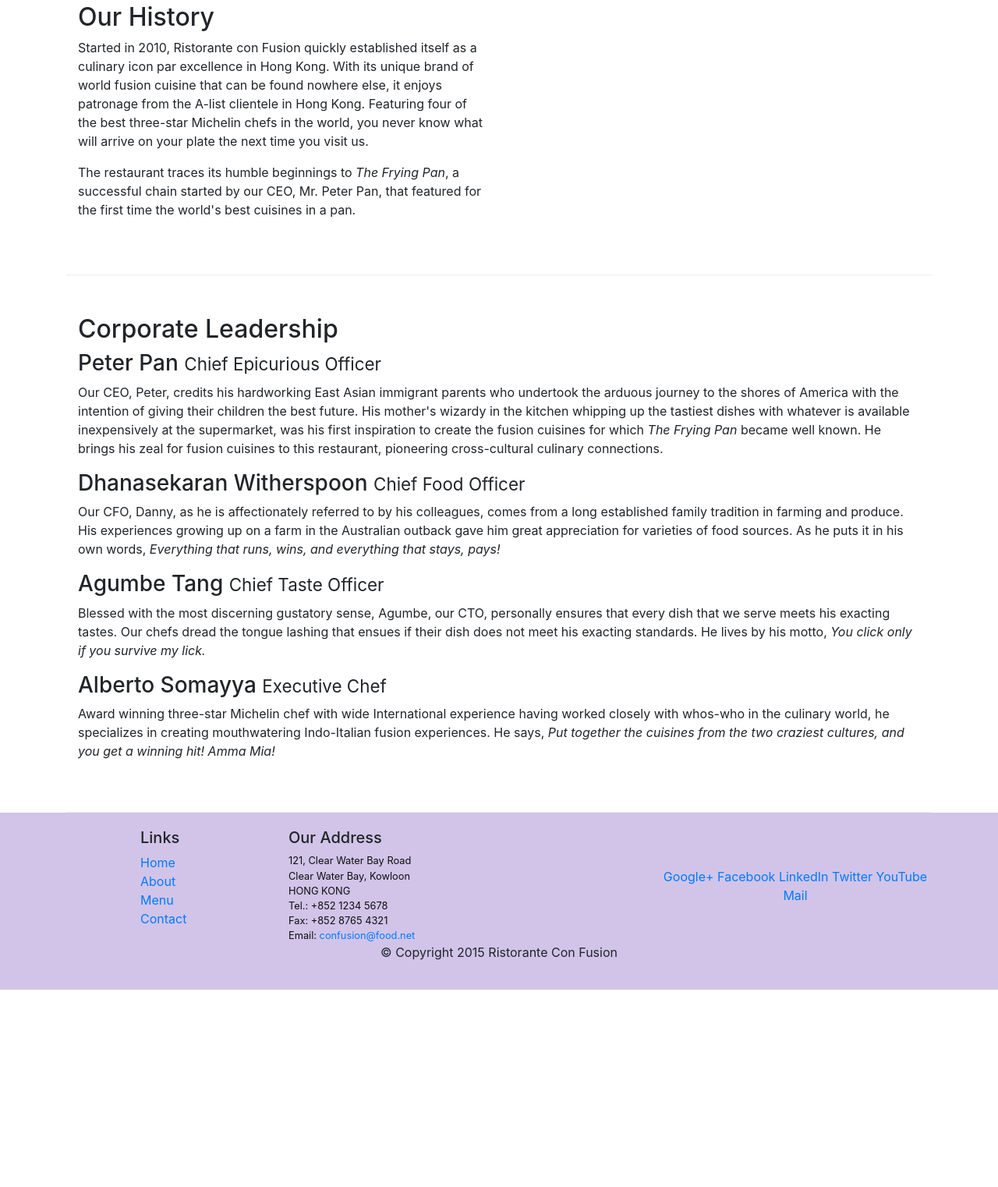
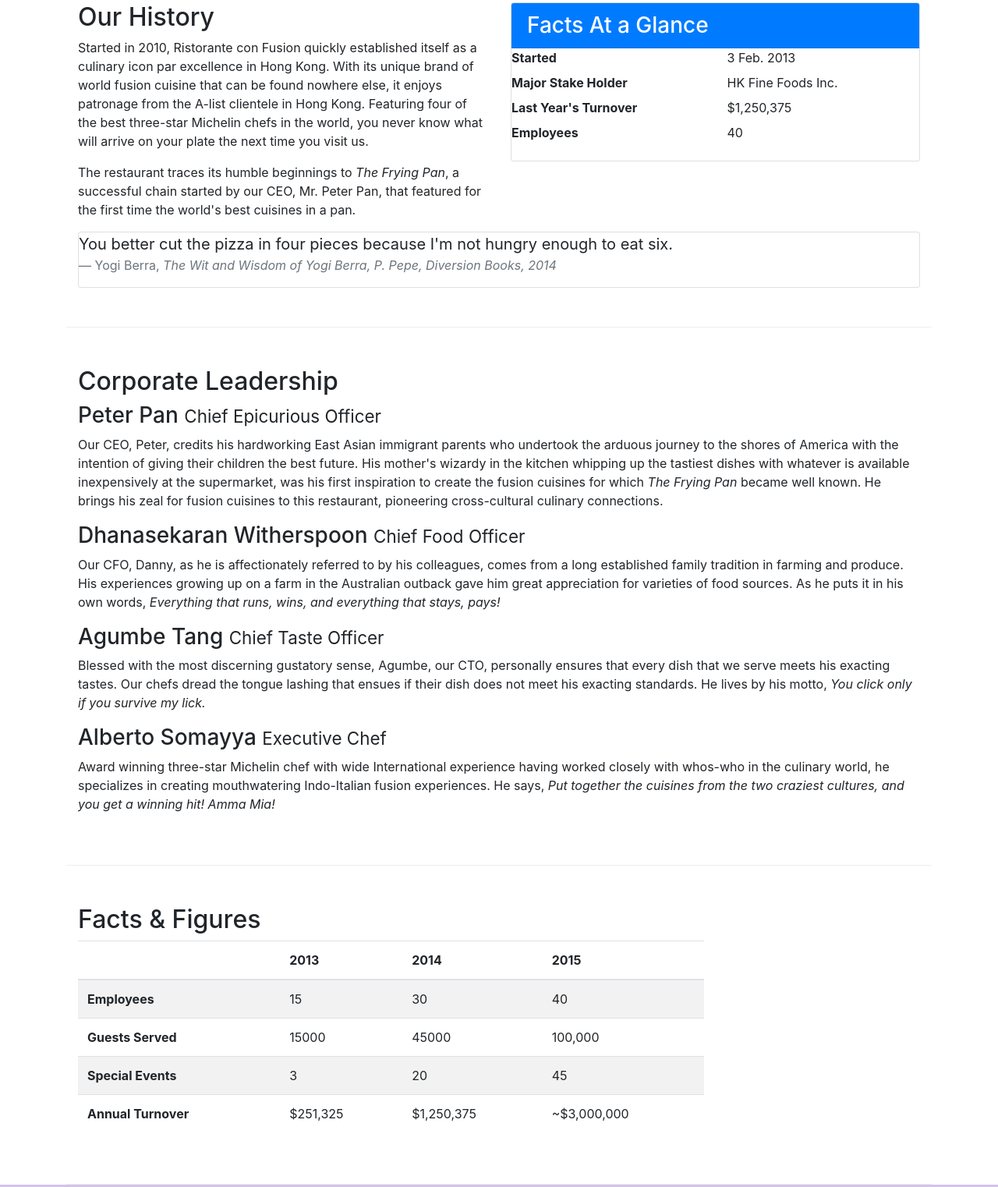
Before and after one commit to Niha97/Bootstrap, a website: page aboutus.html in a window 1280 px wide. Shown: the part 488-2010 px from the top of the page at 78% size. Before the commit the page ends 1757 px from the top, so only its background shows below. Drawn offline with nearby package versions, Linux system fonts and the light colour scheme; files that its build step writes are made by us from their sources.

Commit message:
Tables and cards

```diff
--- a/aboutus.html
+++ b/aboutus.html
@@ -64,7 +64,35 @@
                 <p>Started in 2010, Ristorante con Fusion quickly established itself as a culinary icon par excellence in Hong Kong. With its unique brand of world fusion cuisine that can be found nowhere else, it enjoys patronage from the A-list clientele in Hong Kong.  Featuring four of the best three-star Michelin chefs in the world, you never know what will arrive on your plate the next time you visit us.</p>
                 <p>The restaurant traces its humble beginnings to <em>The Frying Pan</em>, a successful chain started by our CEO, Mr. Peter Pan, that featured for the first time the world's best cuisines in a pan.</p>
             </div>
-            <div class="col-6">
+
+             <div class="col-12 col-sm-6">
+                <div class="card">
+                    <h3 class="card-header bg-primary text-white">Facts At a Glance</h3>
+                    <div class="card-block">
+                        <dl class="row">
+                            <dt class="col-6">Started</dt>
+                            <dd class="col-6">3 Feb. 2013</dd>
+                            <dt class="col-6">Major Stake Holder</dt>
+                            <dd class="col-6">HK Fine Foods Inc.</dd>
+                            <dt class="col-6">Last Year's Turnover</dt>
+                            <dd class="col-6">$1,250,375</dd>
+                            <dt class="col-6">Employees</dt>
+                            <dd class="col-6">40</dd>
+                       </dl>
+                    </div>
+                </div>
+            </div>
+             <div class="col-12">
+                <div class="card card-block bg-faded">
+                    <blockquote class="blockquote">
+                        <p class="mb-0">You better cut the pizza in four pieces because
+                            I'm not hungry enough to eat six.</p>
+                        <footer class="blockquote-footer">Yogi Berra,
+                          <cite title="Source Title">The Wit and Wisdom of Yogi Berra,
+                            P. Pepe, Diversion Books, 2014</cite>
+                        </footer>
+                    </blockquote>
+                </div>
             </div>
         </div>
 
@@ -80,6 +108,51 @@
                 <p class="hidden-xs-down">Blessed with the most discerning gustatory sense, Agumbe, our CTO, personally ensures that every dish that we serve meets his exacting tastes. Our chefs dread the tongue lashing that ensues if their dish does not meet his exacting standards. He lives by his motto, <em>You click only if you survive my lick.</em></p>
                 <h3>Alberto Somayya <small>Executive Chef</small></h3>
                 <p class="hidden-xs-down">Award winning three-star Michelin chef with wide International experience having worked closely with whos-who in the culinary world, he specializes in creating mouthwatering Indo-Italian fusion experiences. He says, <em>Put together the cuisines from the two craziest cultures, and you get a winning hit! Amma Mia!</em></p>
+            </div>
+       </div>
+        <div class="row row-content">
+            <div class="col-12 col-sm-9">
+                <h2>Facts &amp; Figures</h2>
+                                <div class="table-responsive">
+                <table class="table table-striped">
+                <thead class="thead-inverse">
+                    <tr>
+                        <th>&nbsp;</th>
+                        <th>2013</th>
+                        <th>2014</th>
+                        <th>2015</th>
+                    </tr>
+                </thead>
+                <tbody>
+                    <tr>
+                        <th>Employees</th>
+                        <td>15</td>
+                        <td>30</td>
+                        <td>40</td>
+                    </tr>
+                    <tr>
+                        <th>Guests Served</th>
+                        <td>15000</td>
+                        <td>45000</td>
+                        <td>100,000</td>
+                    </tr>
+                    <tr>
+                        <th>Special Events</th>
+                        <td>3</td>
+                        <td>20</td>
+                        <td>45</td>
+                    </tr>
+                    <tr>
+                        <th>Annual Turnover</th>
+                        <td>$251,325</td>
+                        <td>$1,250,375</td>
+                        <td>~$3,000,000</td>
+                    </tr>
+                </tbody>
+                </table>
+                </div>
+            </div>
+             <div class="col-12 col-sm-3">
             </div>
        </div>
 
```
